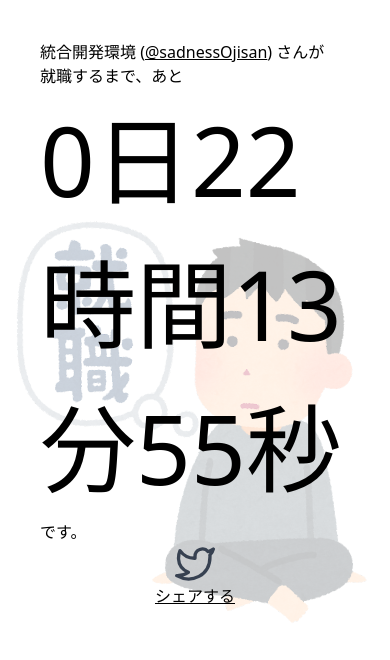
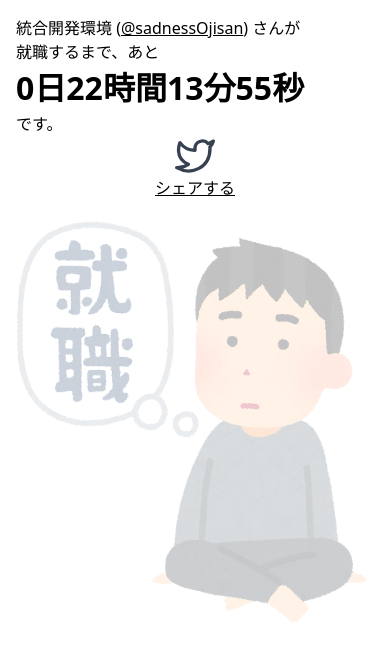
Before and after one commit to miyaoka/employment-ojisan, a Next.js app: page / in a window 390 px wide. Shown: the top 660 px of the page. Built offline with nearby package versions, Linux system fonts and the light colour scheme.

Commit message:
add responsive style

```diff
--- a/src/components/CountDown.tsx
+++ b/src/components/CountDown.tsx
@@ -33,7 +33,9 @@ export default function CountDown(diff: TimeDiff) {
       </a>
       ) さんが
       <div>{preText}</div>
-      <div className="text-[96px]">{time}</div>
+      <div className="text-[32px] sm:text-[64px] md:text-[72px] lg:text-[96px] font-bold">
+        {time}
+      </div>
       <div>{postText}</div>
       <div className="flex justify-center">
         <a
--- a/src/pages/index.tsx
+++ b/src/pages/index.tsx
@@ -29,7 +29,7 @@ const Home: NextPage = () => {
   }, []);
 
   return (
-    <div className="p-10">
+    <div className="p-4 sm:p-10">
       <Head>
         <title>{title}</title>
         <link rel="icon" href="/favicon.ico" />
```
